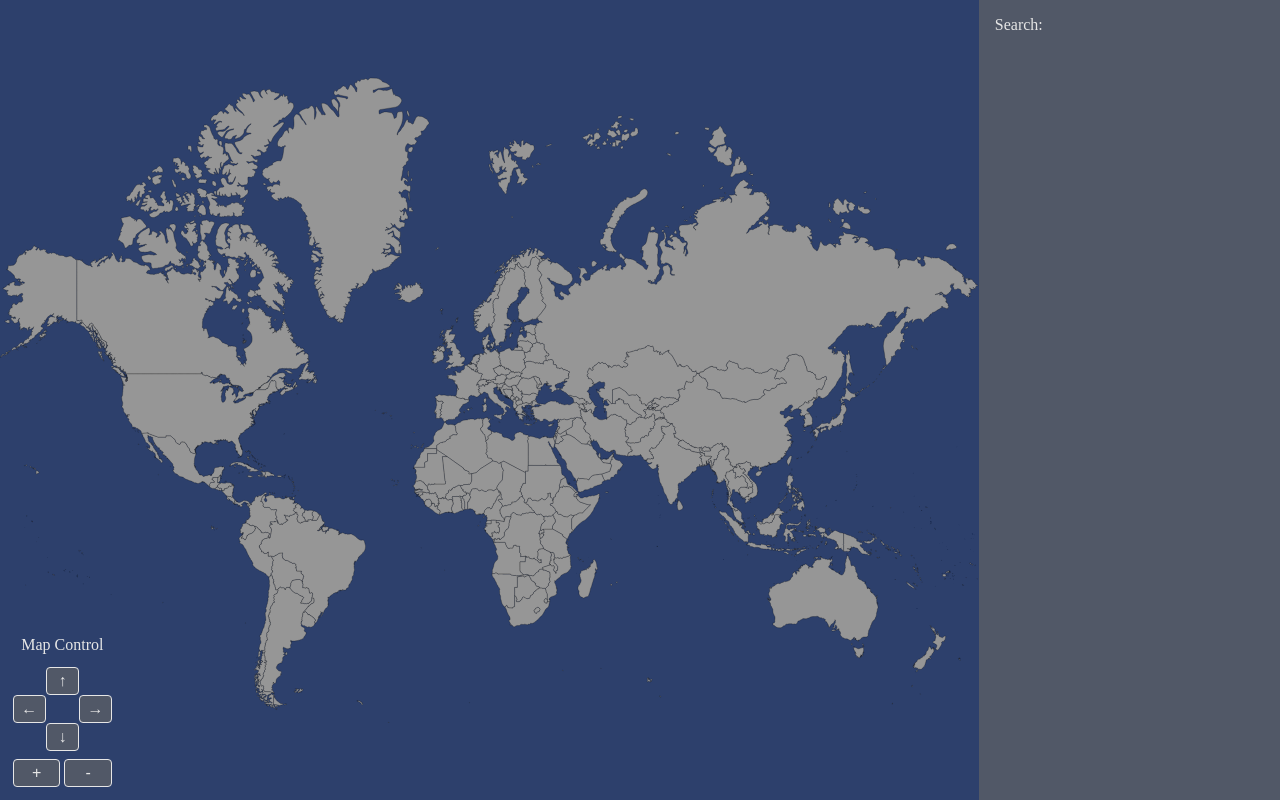
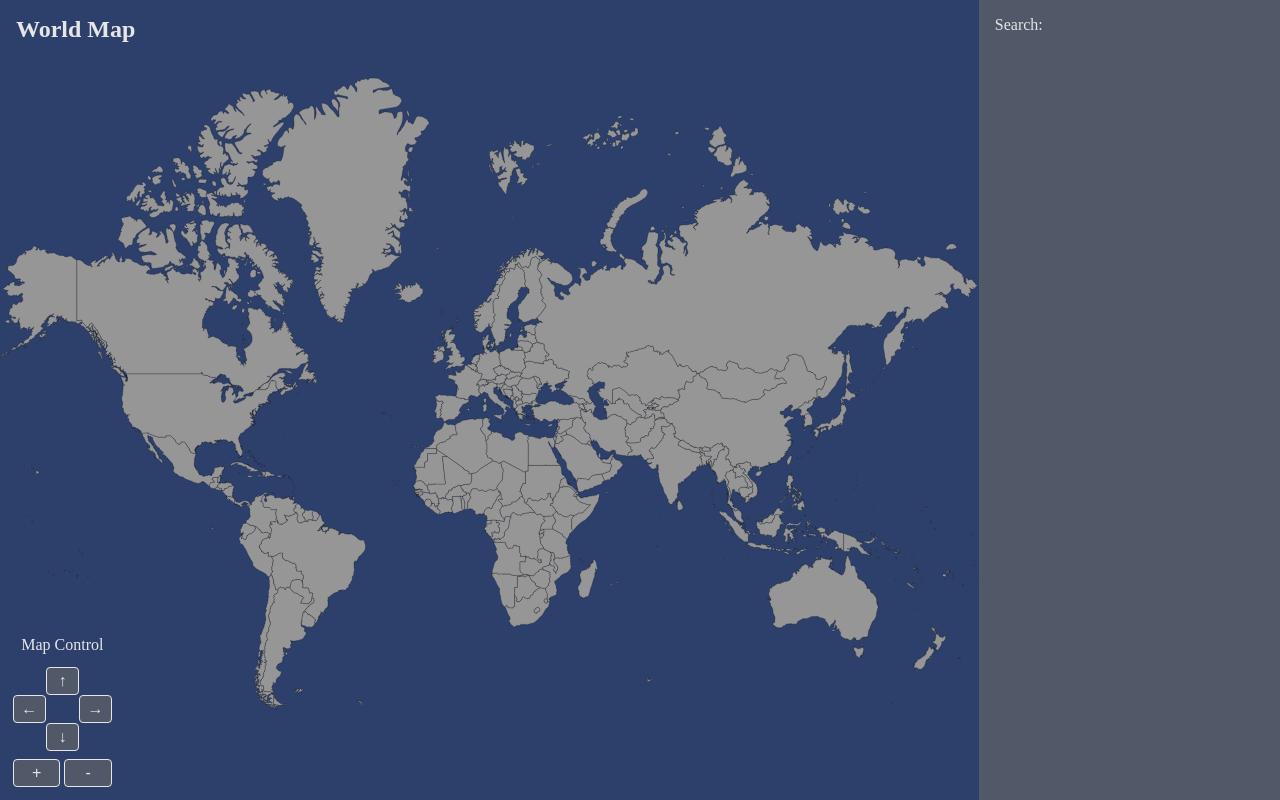
Before and after one commit to ShawnO86/Interactive_Map, a Vue app in the folder Interactive_World_Map/: page / in a window 1280 px wide. Built offline with nearby package versions, Linux system fonts and the light colour scheme.

Commit message:
Adds map header/turns off tooltip in country view

```diff
--- a/Interactive_World_Map/src/components/Map.vue
+++ b/Interactive_World_Map/src/components/Map.vue
@@ -1,9 +1,11 @@
 <script setup>
-import { onMounted, reactive, ref, shallowRef } from 'vue';
+import { onMounted, reactive, ref, shallowRef, watch } from 'vue';
+import { useRoute } from 'vue-router';
 import { gsap } from 'gsap/gsap-core';
 
 
 const emit = defineEmits(['countrySvgId']);
+const route = useRoute();
 
 const defaultViewBox = {
     x: 0,
@@ -22,6 +24,7 @@ const mapImage = shallowRef('');
 const lastSelected = shallowRef('');
 const mapChanged = ref(false);
 const zoomAmt = ref(1);
+const mapHeader = ref('World Map');
 
 let mapElement;
 let mapElementPaths;
@@ -33,7 +36,8 @@ async function loadMap() {
 };
 
 function setSelector() {
-    mapElement = document.getElementById('world-map')
+    //gets map selector and svg paths after map component loads
+    mapElement = document.getElementById('world-map');
     mapElementPaths = mapElement.childNodes;
 };
 
@@ -80,16 +84,14 @@ function updateViewBox(delayAmt) {
 function handleSvgClick(event) {
     const element = event.target;
     if (element.tagName == 'path' && !element.classList.contains('selected')) {
-        const elId = element.getAttribute('id');
+        const elId = element.id;
         const newVb = element.getBBox();
         toggleInvis(element);
-        if (lastSelected.value) {
-            lastSelected.value.classList.remove('selected');
-            lastSelected.value = '';
-        }
+        removeSelected()
         element.classList.add('selected');
         element.classList.remove('normal')
         lastSelected.value = element;
+        mapHeader.value = element.getAttribute('name');
         zoomAmt.value = 5;
         //adds 80px to zoomed country final viewBox width
         if (newVb.width < 500) {
@@ -105,8 +107,9 @@ function handleSvgClick(event) {
         }
         emit('countrySvgId', elId);
     } else if (element.tagName == 'path' && element.classList.contains('selected')) {
-        resetMap()
+        resetMap();
     }
+    console.log(route.path);
 };
 
 function zoomOutFully() {
@@ -128,14 +131,19 @@ function toggleInvis(elem = '') {
     });
 };
 
+function removeSelected() {
+    if (lastSelected.value) {
+        lastSelected.value.classList.remove('selected');
+        lastSelected.value = '';
+    }
+};
+
 function resetMap() {
     currentViewBox.x = defaultViewBox.x;
     currentViewBox.y = defaultViewBox.y;
     zoomAmt.value = 1;
-    if (lastSelected.value) {
-        lastSelected.value.classList.remove('selected');
-        lastSelected.value = '';
-    }
+    mapHeader.value = 'World Map';
+    removeSelected()
     toggleInvis();
     zoomOutFully();
 };
@@ -181,6 +189,12 @@ function panMap(dir) {
     updateViewBox(0);
 };
 
+watch(() => route.path, () => {
+    if (route.path == '/') {
+        resetMap();
+    }
+});
+
 onMounted(() => {
     loadMap();
 });
@@ -204,6 +218,7 @@ onMounted(() => {
     </div>
 
     <div class="map-image-container" @click="handleSvgClick" @mousemove="displayTip" v-if="mapImage">
+        <h1 class="map-image-header">{{ mapHeader }}</h1>
         <mapImage @vue:mounted="setSelector"></mapImage>
     </div>
 
@@ -211,7 +226,7 @@ onMounted(() => {
         <p>Loading World Map Image...</p>
     </div>
 
-    <div class="tooltip" v-if="tooltip.text" :style="{ top: tooltip.top + 'px', left: tooltip.left + 'px' }">
+    <div class="tooltip" v-if="tooltip.text && !lastSelected" :style="{ top: tooltip.top + 'px', left: tooltip.left + 'px' }">
         {{ tooltip.text }}
     </div>
 </template>
@@ -231,6 +246,13 @@ onMounted(() => {
     display: flex;
     flex-direction: column;
     width: 7rem;
+}
+
+.map-image-header {
+    position: absolute;
+    top: 1rem;
+    left: 1rem;
+    font-weight: 700;
 }
 
 .map-controls {
```
